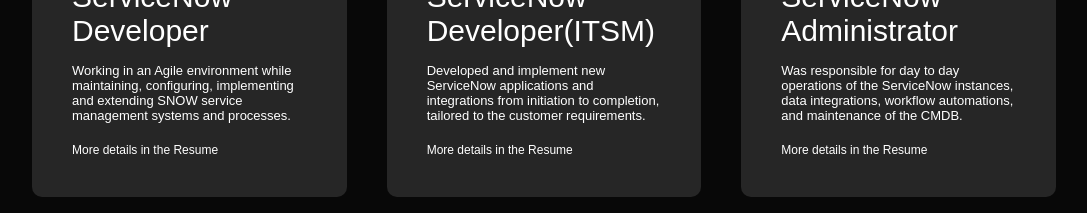
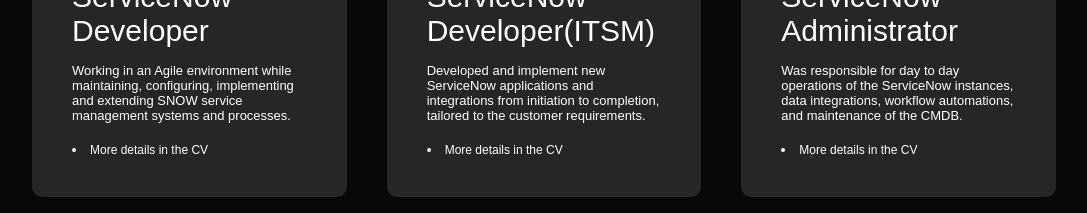
Before and after one commit to Govindapenmetsa/PortfolioV2, a plain HTML site: page index.html in a window 1280 px wide. Shown: the part 1720-1933 px from the top of the page, without its empty margins (96-1183 px from the left). Drawn offline with Linux system fonts and the light colour scheme.

Commit message:
Updated More details in the CV smooth scroll down

```diff
--- a/index.html
+++ b/index.html
@@ -80,19 +80,19 @@
                 <i class="fa-solid fa-briefcase"></i>
                 <h2>ServiceNow Developer</h2>
                 <p>Working in an Agile environment while maintaining, configuring, implementing and extending SNOW service management systems and processes.</p>
-                <a href="#">More details in the Resume</a>
+                <li><a href="#contact">More details in the CV</a></li>
             </div>
             <div>
                 <i class="fa-solid fa-briefcase"></i>
                 <h2>ServiceNow Developer(ITSM)</h2>
                 <p>Developed and implement new ServiceNow applications and integrations from initiation to completion, tailored to the customer requirements.</p>
-                <a href="#">More details in the Resume</a>
+                <li><a href="#contact">More details in the CV</a></li>
             </div>
             <div>
                 <i class="fa-solid fa-user"></i>
                 <h2>ServiceNow Administrator</h2>
                 <p>Was responsible for day to day operations of the ServiceNow instances, data integrations, workflow automations, and maintenance of the CMDB.</p>
-                <a href="#">More details in the Resume</a>
+                <li><a href="#contact">More details in the CV</a></li>
             </div>
         </div>
     </div>
```
